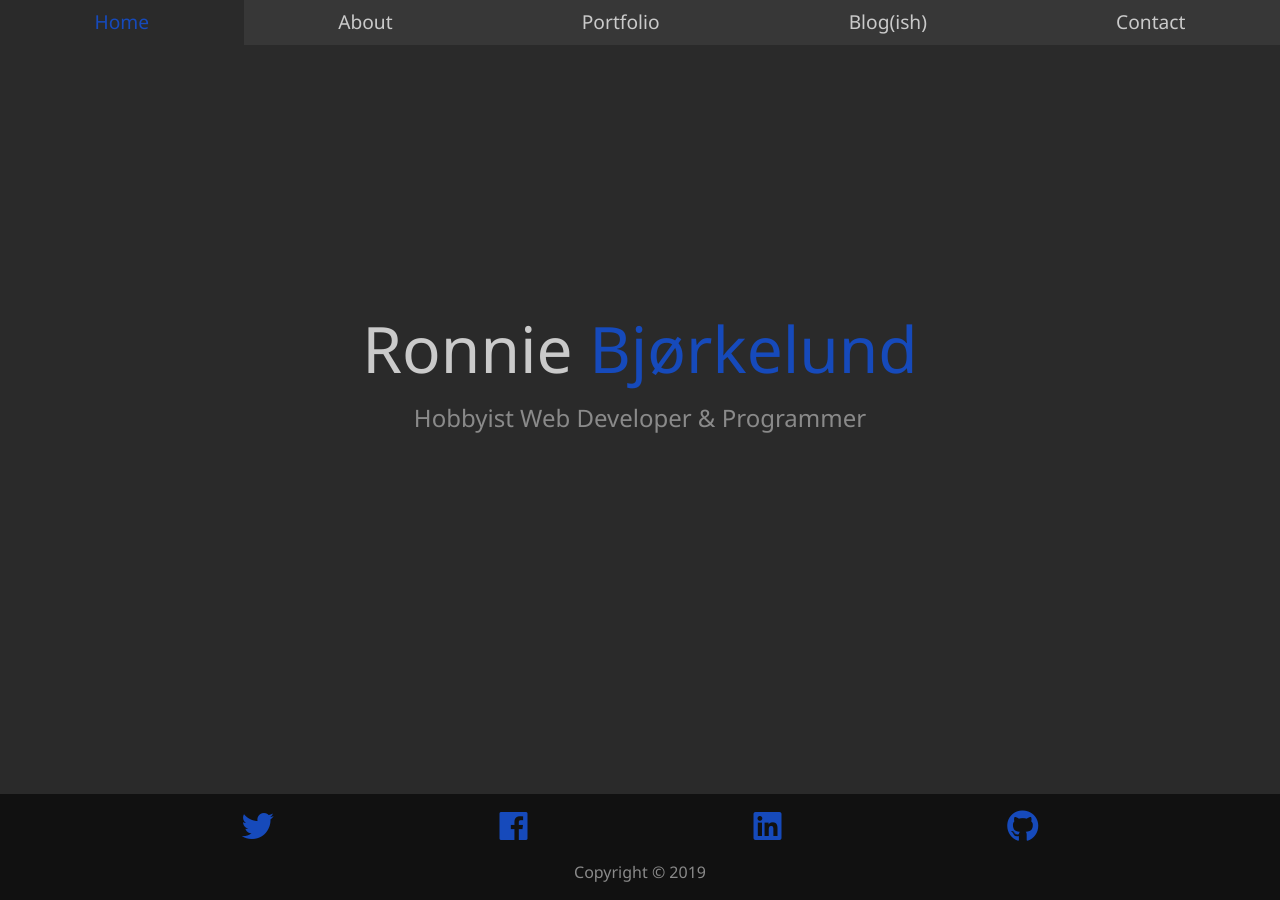
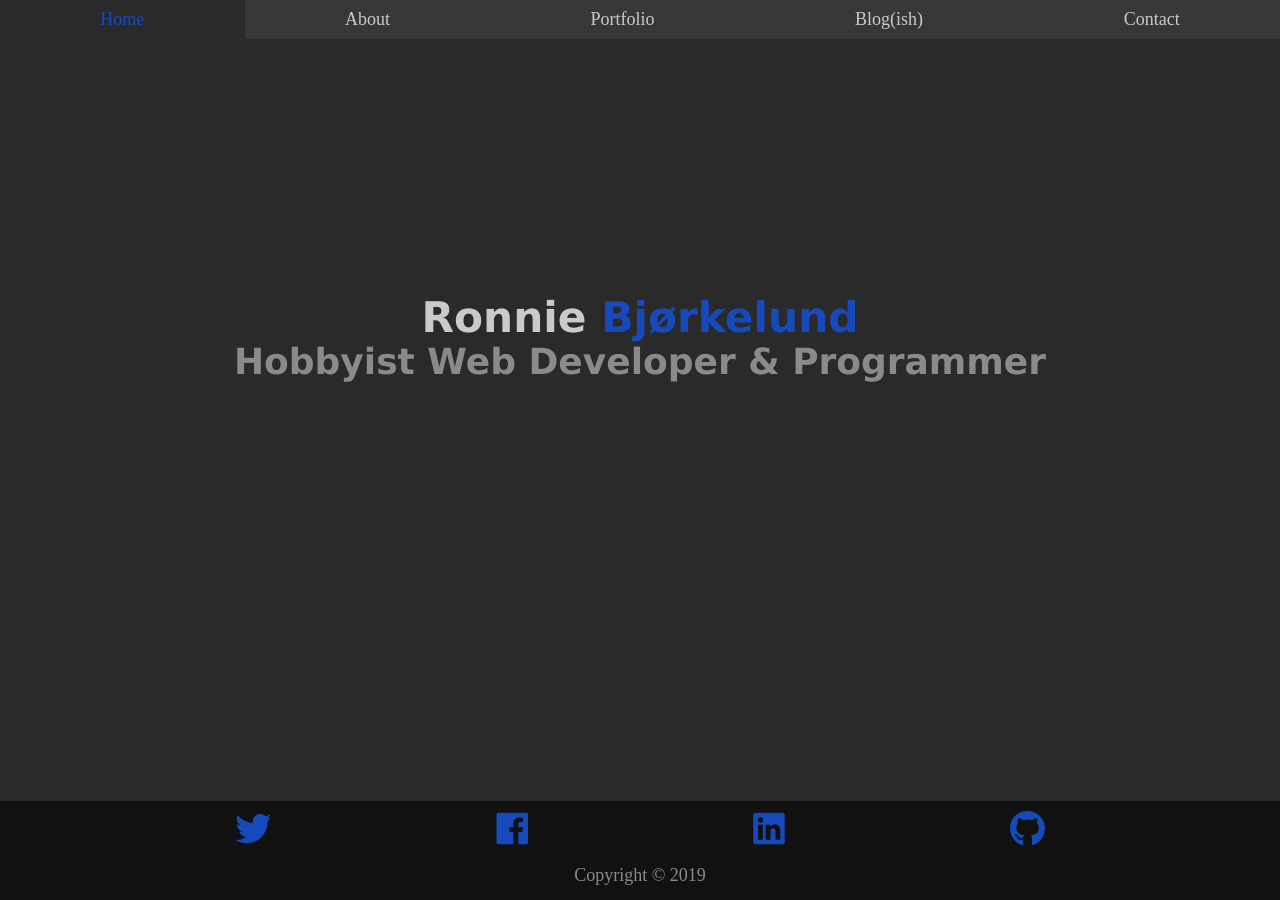
Before and after one commit to beinnor/portfolio-2019, a Jekyll site: the page built from index.html, in a window 1280 px wide. Built offline with Jekyll 4.4.1, drawn with Linux system fonts in a browser that asks for light colours; nearby versions of some CDN libraries.

Commit message:
typography is now responsive

```diff
--- a/_sass/_navmenu.scss
+++ b/_sass/_navmenu.scss
@@ -13,7 +13,6 @@
 
 .nav-link {
   color: $primary-color;
-  font-size: 1.2rem;
   @include easeOut;
   height: 100%;
   width: 100%;
--- /dev/null
+++ b/_sass/_typography.scss
@@ -0,0 +1,62 @@
+/* BASIC TYPOGRAPHY                       */
+/* borrowed from https://github.com/oxalorg/sakura */
+html {
+  font-size: 62.5%;
+  font-family: serif;
+}
+body {
+  font-size: 1.8rem;
+  line-height: 1.618;
+}
+
+@media (max-width: 684px) {
+  body {
+    font-size: 1.53rem;
+  }
+}
+@media (max-width: 382px) {
+  body {
+    font-size: 1.35rem;
+  }
+}
+h1,
+h2,
+h3,
+h4,
+h5,
+h6 {
+  line-height: 1.1;
+  font-family: Verdana, Geneva, sans-serif;
+  font-weight: 700;
+  overflow-wrap: break-word;
+  word-wrap: break-word;
+  -ms-word-break: break-all;
+  word-break: break-word;
+  -ms-hyphens: auto;
+  -moz-hyphens: auto;
+  -webkit-hyphens: auto;
+  hyphens: auto;
+}
+h1 {
+  font-size: 2.35em;
+}
+h2 {
+  font-size: 2em;
+}
+h3 {
+  font-size: 1.75em;
+}
+h4 {
+  font-size: 1.5em;
+}
+h5 {
+  font-size: 1.25em;
+}
+h6 {
+  font-size: 1em;
+}
+
+// Links
+a {
+  text-decoration: none;
+}
--- a/_sass/main.scss
+++ b/_sass/main.scss
@@ -1,4 +1,5 @@
 @import "config";
+@import "typography";
 @import "navmenu";
 @import "responsive";
 @import "form";
@@ -14,8 +15,6 @@ body {
   background: $bg-color;
   color: $text-color;
   margin: 0;
-  font-family: "Segoe UI", Tahoma, Geneva, Verdana, sans-serif;
-  line-height: 1.5;
   display: flex;
   min-height: 100vh;
   flex-direction: column;
@@ -24,27 +23,6 @@ body {
 main {
   flex: 1;
   padding: 1rem 2rem 3rem 2rem;
-}
-
-// Headings
-h1,
-h2 {
-  margin: 0;
-  font-weight: 400;
-}
-
-h1 {
-  font-size: 4rem;
-}
-
-h2 {
-  margin-bottom: 2rem;
-  padding: 0.2rem 1rem;
-}
-
-// Links
-a {
-  text-decoration: none;
 }
 
 // Home page
```
